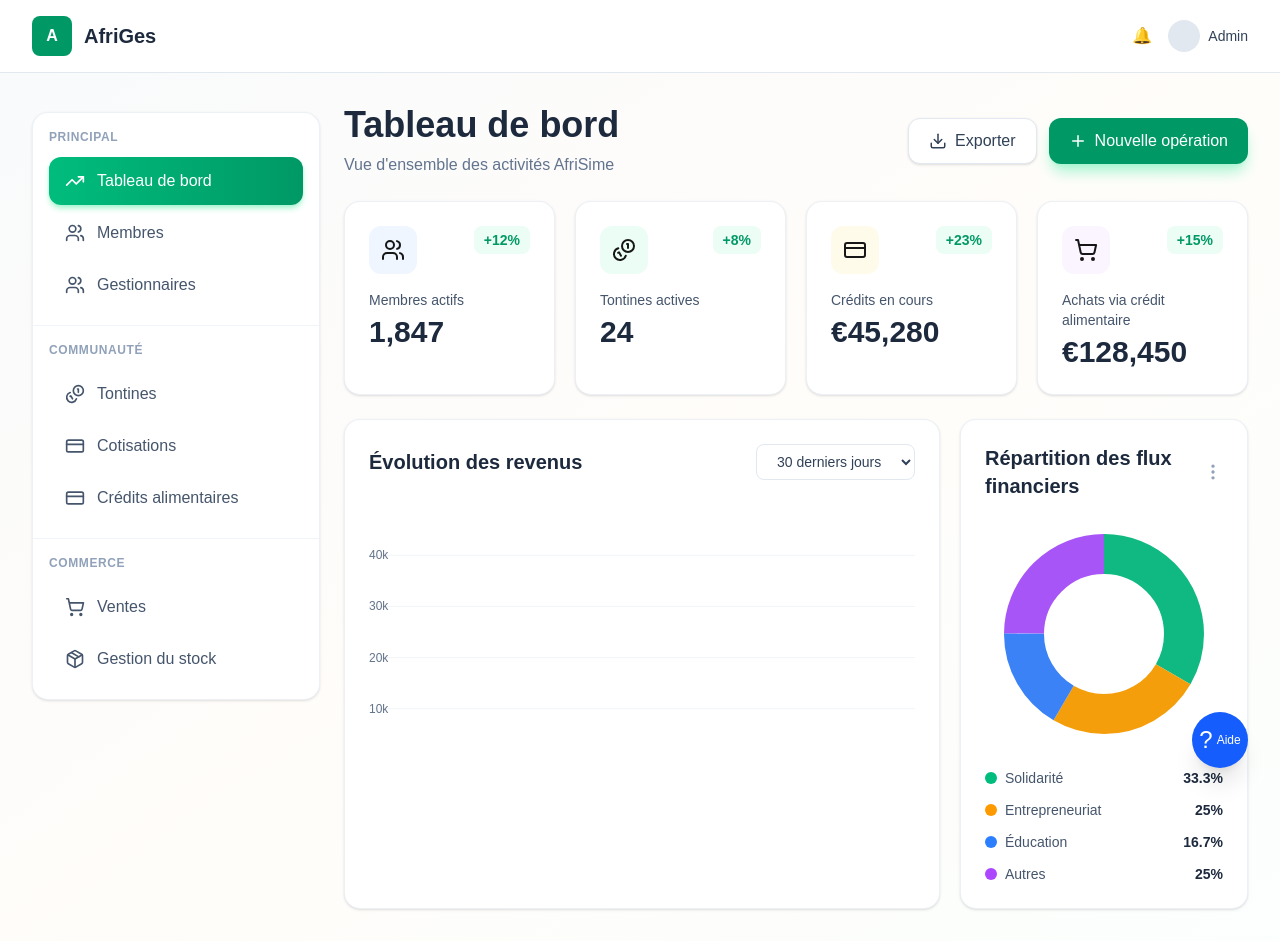
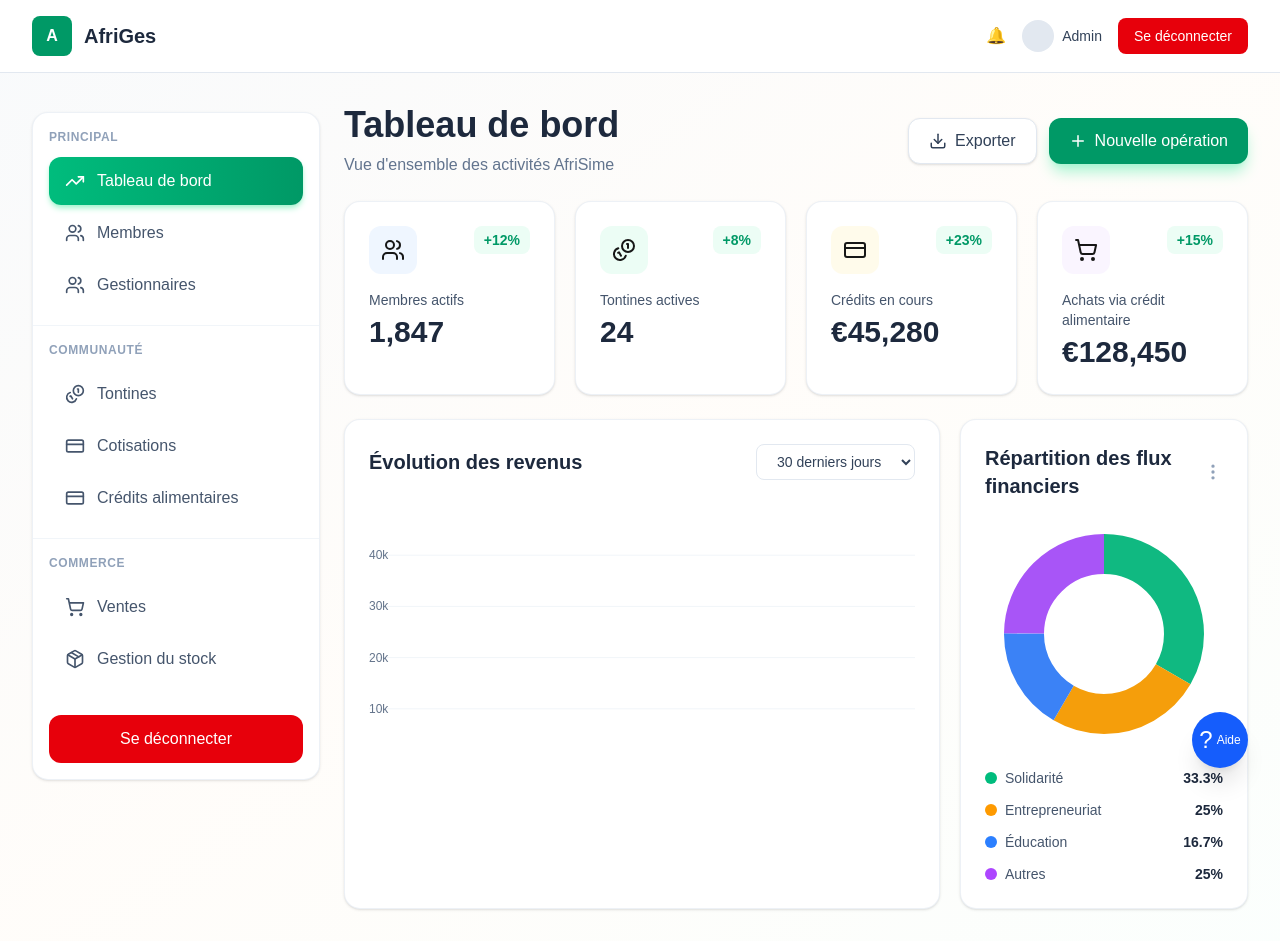
Before and after one commit to zorothecoder00/AfriGes, a Next.js app: page /dashboard/admin in a window 1280 px wide. Built offline with nearby package versions, Linux system fonts and the light colour scheme.

Commit message:
Ajout de components/SignOutButton et ajout dans les dashboard admin et user

```diff
--- a/app/dashboard/user/page.tsx
+++ b/app/dashboard/user/page.tsx
@@ -21,6 +21,7 @@ import {
   X
 } from 'lucide-react';
 import Link from "next/link";
+import SignOutButton from '@/components/SignOutButton';
 
 type TrendType = 'up' | 'down';
 
@@ -544,6 +545,11 @@ export default function UserDashboard() {
               <div className="w-10 h-10 rounded-full bg-gradient-to-r from-indigo-500 to-purple-500 flex items-center justify-center text-white font-bold cursor-pointer hover:shadow-lg transition-shadow">
                 {userData.user.prenom[0]}{userData.user.nom[0]}
               </div>
+              {/* Bouton de déconnexion */}
+              <SignOutButton
+                redirectTo="/auth/login?logout=success"
+                className="flex items-center gap-2 px-3 py-2 text-sm font-medium text-red-600 hover:bg-red-50 rounded-lg transition-colors"
+              />
             </div>
 
             {/* Mobile menu button */}
@@ -558,6 +564,7 @@ export default function UserDashboard() {
           {/* Mobile menu */}
           {isMobileMenuOpen && (
             <div className="md:hidden py-4 border-t border-gray-200">
+              <div className="flex items-center justify-between mb-4">
                 <div className="flex items-center space-x-3">
                   <div className="w-10 h-10 rounded-full bg-gradient-to-r from-indigo-500 to-purple-500 flex items-center justify-center text-white font-bold">
                     {userData.user.prenom[0]}{userData.user.nom[0]}
@@ -566,6 +573,14 @@ export default function UserDashboard() {
                     <p className="font-semibold text-gray-900">{userData.user.prenom} {userData.user.nom}</p>
                     <p className="text-sm text-gray-500">{userData.user.email}</p>
                   </div>
+                </div>
+              </div>
+              {/* Bouton de déconnexion mobile */}
+              <div className="mt-4 pt-4 border-t border-gray-200">
+                <SignOutButton
+                  redirectTo="/auth/login?logout=success"
+                  className="w-full flex items-center justify-center gap-2 px-4 py-3 text-sm font-medium text-red-600 hover:bg-red-50 rounded-lg transition-colors"
+                />
               </div>
             </div>
           )}
--- a/components/DashboardClient.tsx
+++ b/components/DashboardClient.tsx
@@ -3,6 +3,7 @@
 import React, { useState } from 'react';
 import { TrendingUp, Users, Coins, CreditCard, ShoppingCart, Package, MoreVertical, Download, Plus } from 'lucide-react';
 import Link from "next/link";
+import SignOutButton from '@/components/SignOutButton';
 
 export default function AfriGesDashboard() {
   const [selectedPeriod, setSelectedPeriod] = useState('30');
@@ -92,6 +93,12 @@ export default function AfriGesDashboard() {
                 Admin
               </span>
             </div>
+
+            <SignOutButton
+              redirectTo="/auth/login?logout=success"
+              className="flex items-center gap-2 px-4 py-2 text-sm font-medium text-red-600 hover:bg-red-50 rounded-lg transition-colors"
+            />
+
           </div>
         </div>
       </header>
@@ -158,6 +165,15 @@ export default function AfriGesDashboard() {
                 </Link>
               </nav>
             </div>
+
+            {/* Section Déconnexion dans la sidebar */}
+            <div className="p-4">
+              <SignOutButton
+                redirectTo="/auth/login?logout=success"
+                className="w-full flex items-center justify-center gap-2 px-4 py-3 text-red-600 hover:bg-red-50 rounded-xl transition-all font-medium"
+              />
+            </div>
+
           </div>
         </aside>
 
--- /dev/null
+++ b/components/SignOutButton.tsx
@@ -0,0 +1,34 @@
+'use client'
+
+import { signOut } from 'next-auth/react'
+import { useState } from 'react'
+
+interface SignOutButtonProps {
+  redirectTo?: string
+  className?: string
+}
+
+export default function SignOutButton({
+  redirectTo = '/auth/login?logout=success',
+  className = '',
+}: SignOutButtonProps) {
+  const [loading, setLoading] = useState(false)
+
+  const handleSignOut = async () => {
+    setLoading(true)
+
+    await signOut({
+      callbackUrl: redirectTo,
+    })
+  }
+
+  return (
+    <button
+      onClick={handleSignOut}
+      disabled={loading}
+      className={`px-4 py-2 rounded bg-red-600 text-white hover:bg-red-700 disabled:opacity-50 ${className}`}
+    >
+      {loading ? 'Déconnexion...' : 'Se déconnecter'}
+    </button>
+  )
+}
```
Also changed, not shown: 1 other file (tests, documents, lock files or other folders). Lines whose indentation alone changed are shown as unchanged.
